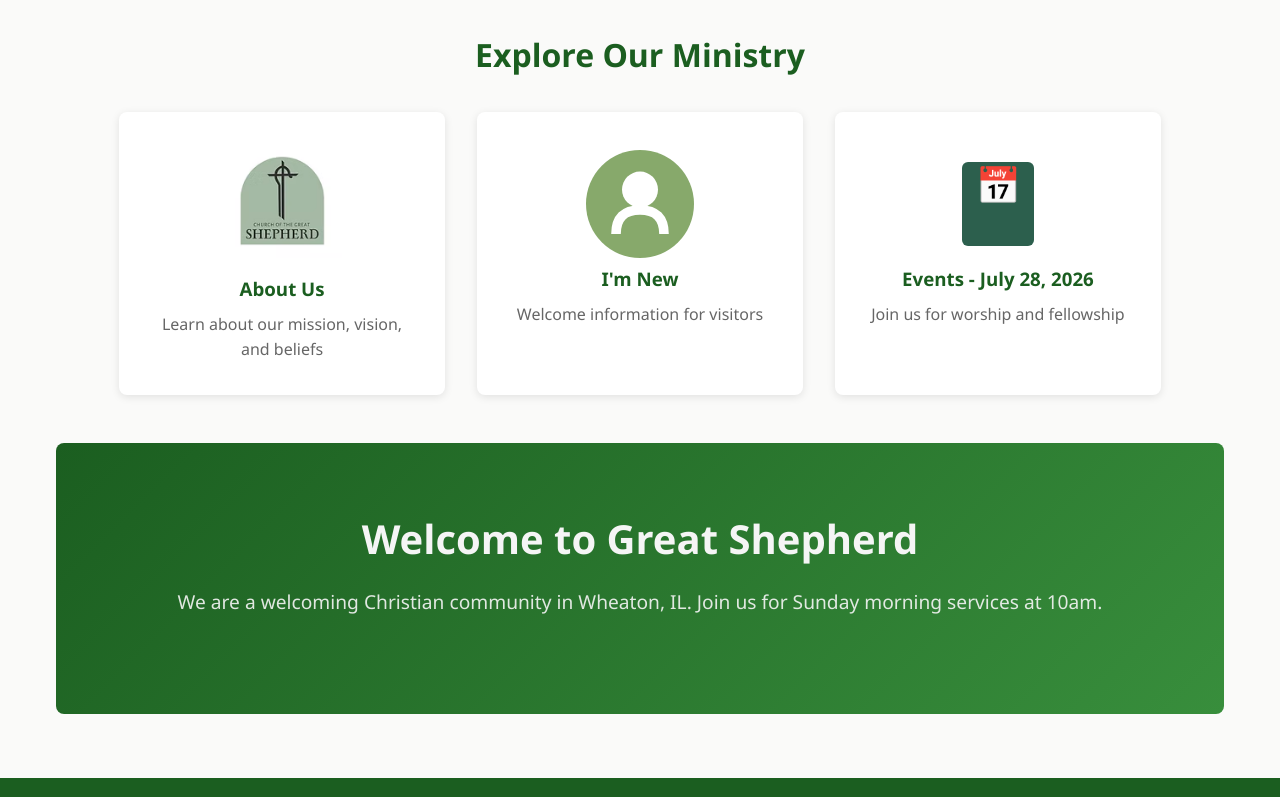
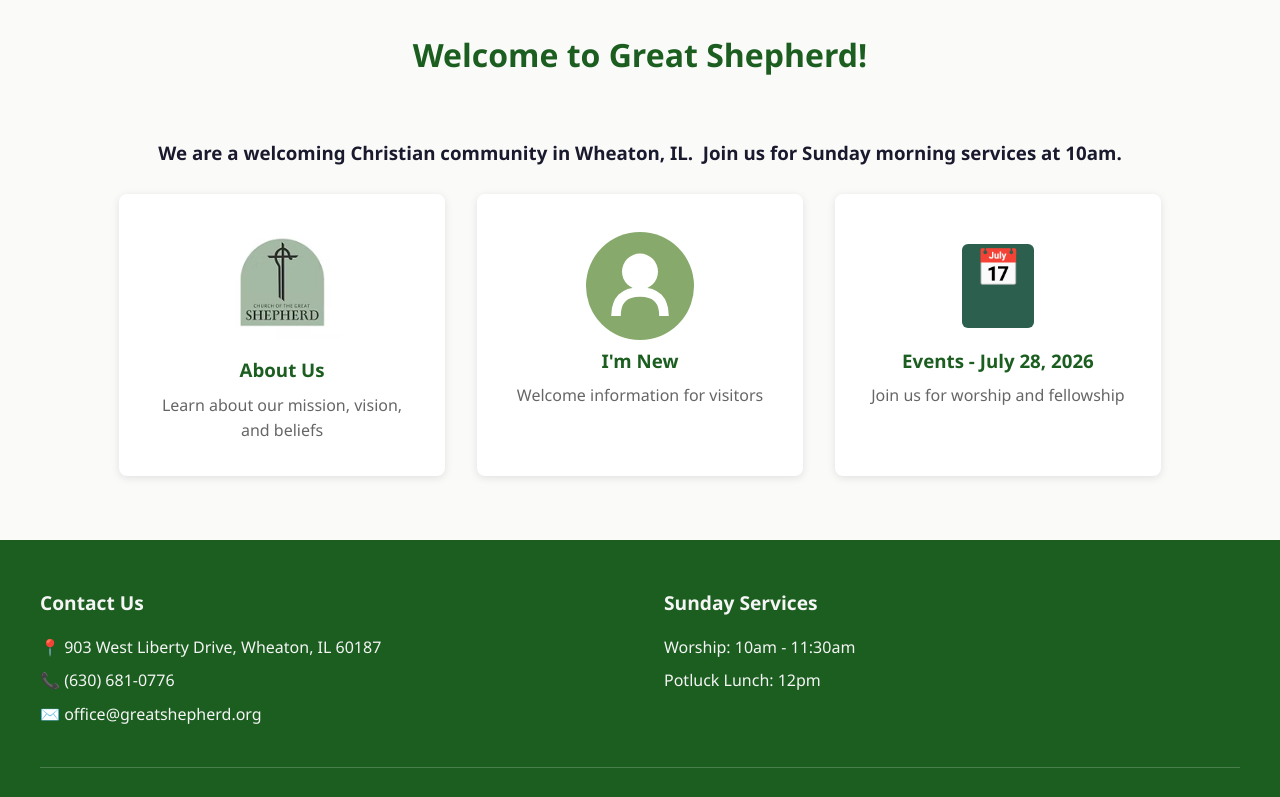
Before and after one commit to tsk9537/COGS_website, a website: page index.html in a window 1280 px wide. Shown: the part 460-1257 px from the top of the page. Drawn offline with Linux system fonts and the light colour scheme.

Commit message:
Slight changes in text

```diff
--- a/index.html
+++ b/index.html
@@ -162,7 +162,9 @@
 
     <main class="hero-section">
         <section class="subpage-links">
-            <h2>Explore Our Ministry</h2>
+            <h2>Welcome to Great Shepherd!</h2><BR>
+            <h3>We are a welcoming Christian community in Wheaton, IL.&nbsp;&nbsp;Join us for Sunday morning services at 10am.</h3><P></P><BR>
+
             <div class="subpage-links-wrapper">
                 <div class="links-grid">
                 <a href="about.html" class="link-card">
@@ -191,10 +193,6 @@
             </div>
         </section>
 
-        <section class="welcome-section">
-            <h2>Welcome to Great Shepherd</h2>
-            <p>We are a welcoming Christian community in Wheaton, IL. Join us for Sunday morning services at 10am.</p>
-        </section>
     </main>
 
     <footer class="main-footer">
```
Also changed, not shown: about.html (+5 -0 lines).
